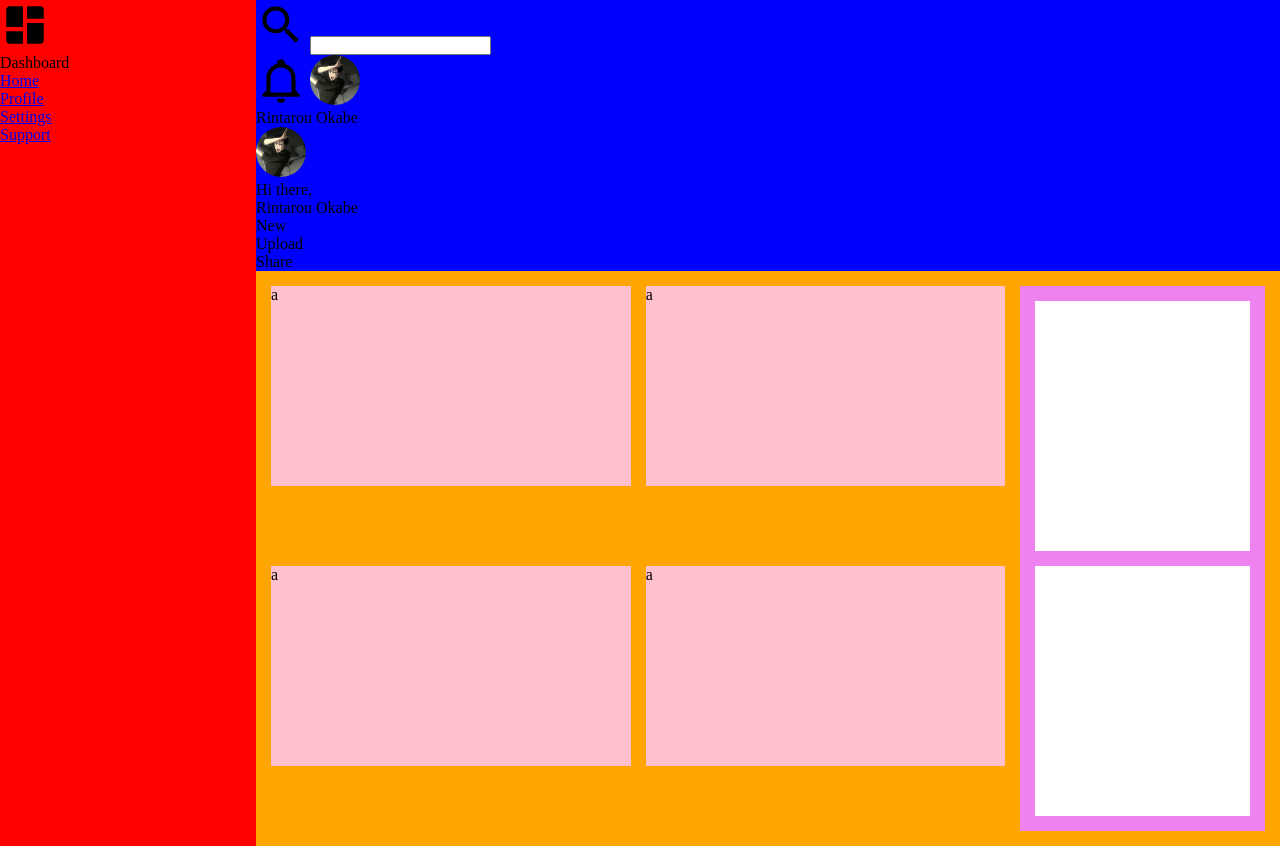
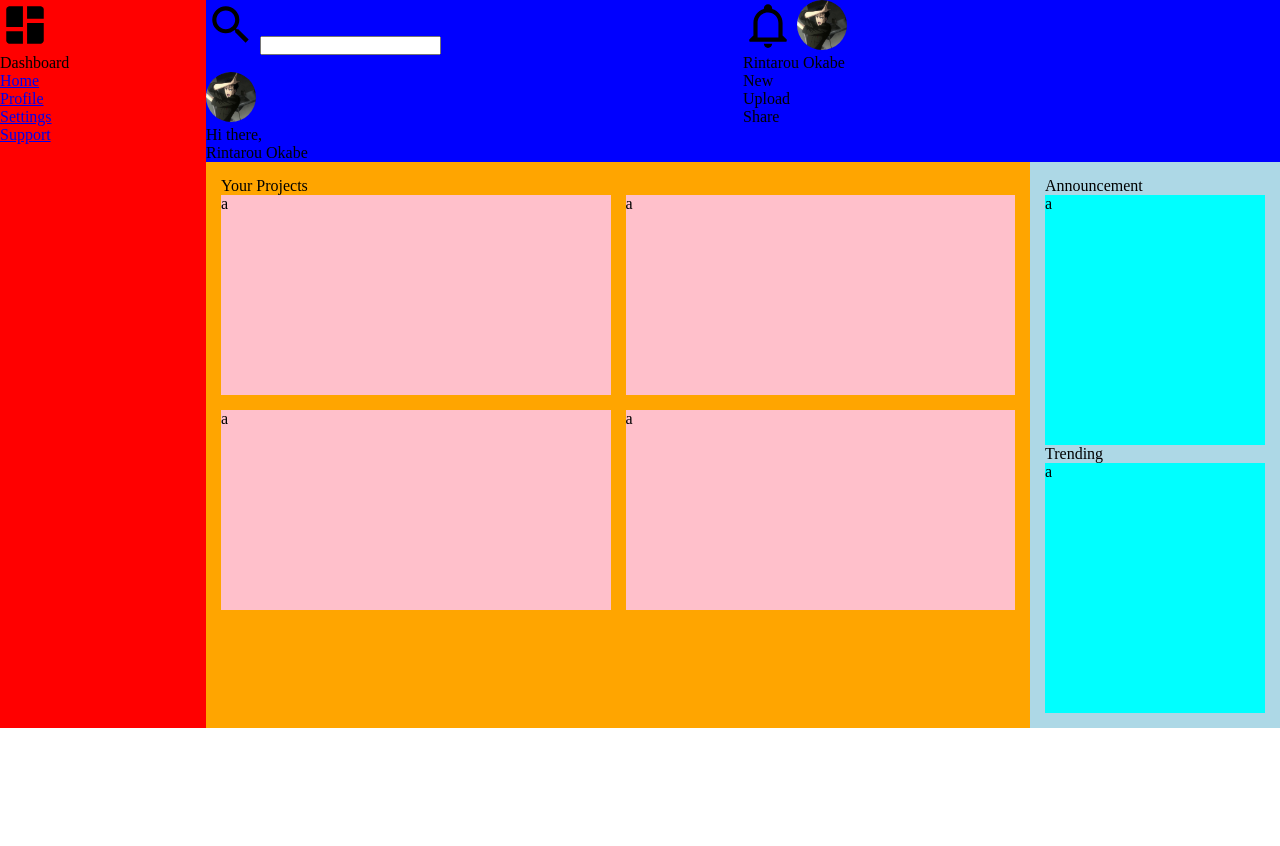
Before and after one commit to jnssvdl/admin-dashboard, a plain HTML site: page index.html in a window 1280 px wide. After the commit the page ends 800 px from the top, so only its background shows below. Drawn offline with Linux system fonts and the light colour scheme.

Commit message:
Fixed min-width of .right-sidebar

```diff
--- a/index.html
+++ b/index.html
@@ -33,7 +33,7 @@
                 </div>
             </div>
 
-            <div class="sidebar">
+            <div class="left-sidebar">
                 <div>
                     <img src="./assets/view-dashboard.svg" alt="">
                     <div>Dashboard</div>
@@ -61,6 +61,7 @@
             </div>
 
             <div class="main">
+                <div>Your Projects</div>
 
                 <div class="projects">
                     <div class="card">
@@ -80,14 +81,19 @@
                         <div></div>
                     </div>
                 </div>
+            </div>
 
-                <div>
+            <div class="right-sidebar">
+                <div>Announcement</div>
                 <div class="announcement">
+                    a
                     <div></div>
                     <div></div>
                     <div></div>
                 </div>
+                <div>Trending</div>
                 <div class="trending">
+                    a
                     <div></div>
                     <div></div>
                     <div></div>
@@ -95,7 +101,5 @@
             </div>
 
         </div>
-
-        </div>
     </body>
 </html>
--- a/style.css
+++ b/style.css
@@ -13,34 +13,33 @@ img {
 .container {
     background-color: gray;
     display: grid;
-    grid-template-columns: 1fr 4fr;
+    grid-template-columns: 1fr 4fr 1fr;
 }
 
 .header {
     background-color: blue;
-    grid-column-start: 2;
-    grid-column-end: 3;
+    grid-column: 2 / 4;
+    grid-row: 1 / 2;
+    display: grid;
+    grid-template-columns: 1fr 1fr;
 }
 
-.sidebar {
+.left-sidebar {
     background-color: red;
-    grid-row-start: 1;
-    grid-row-end: 3;
+    grid-row: 1 / 3;
+    grid-column: 1 / 2;
 }
 
 .main {
     padding: 15px;
+    grid-column: 2 / 3;
+    grid-row: 2 / 3;
     background-color: orange;
-    display: grid;
-    grid-template-columns: 3fr 1fr;
-    gap: 15px;
 }
 
 .projects {
-    grid-column-start: 1;
-    grid-column-end: 2;
     display: grid;
-    grid-template-columns: repeat(auto-fit, minmax(250px, 1fr));
+    grid-template-columns: repeat(auto-fit, minmax(300px, 1fr));
     gap: 15px;
 }
 
@@ -49,14 +48,16 @@ img {
     height: 200px;
 }
 
-.main > div:last-child {
+.right-sidebar {
     padding: 15px;
-    background-color: violet;
-    display: grid;
-    gap: 15px;
+    grid-column: 3 / 4;
+    grid-row: 2 / 3;
+    background-color: lightblue;
+    min-width: 250px;
 }
 
 .announcement, .trending {
-    background-color: white;
+    background-color: aqua;
     height: 250px;
+    width: 100%;
 }
```
Lines whose indentation alone changed are shown as unchanged.
